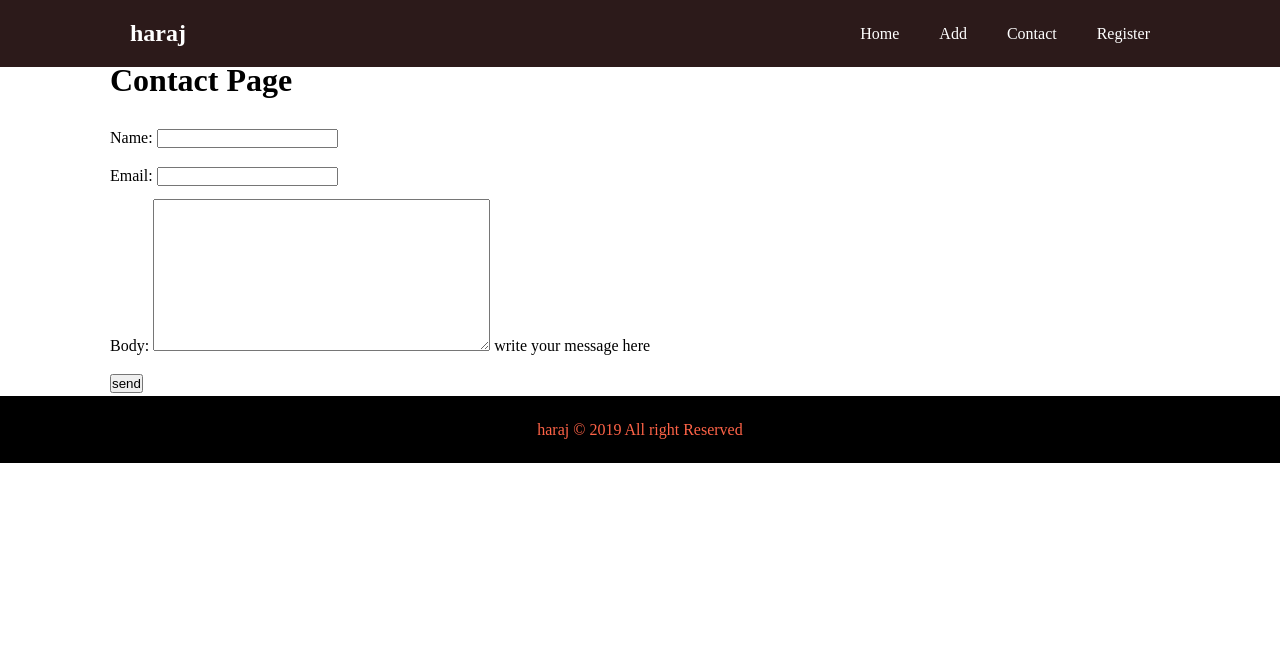
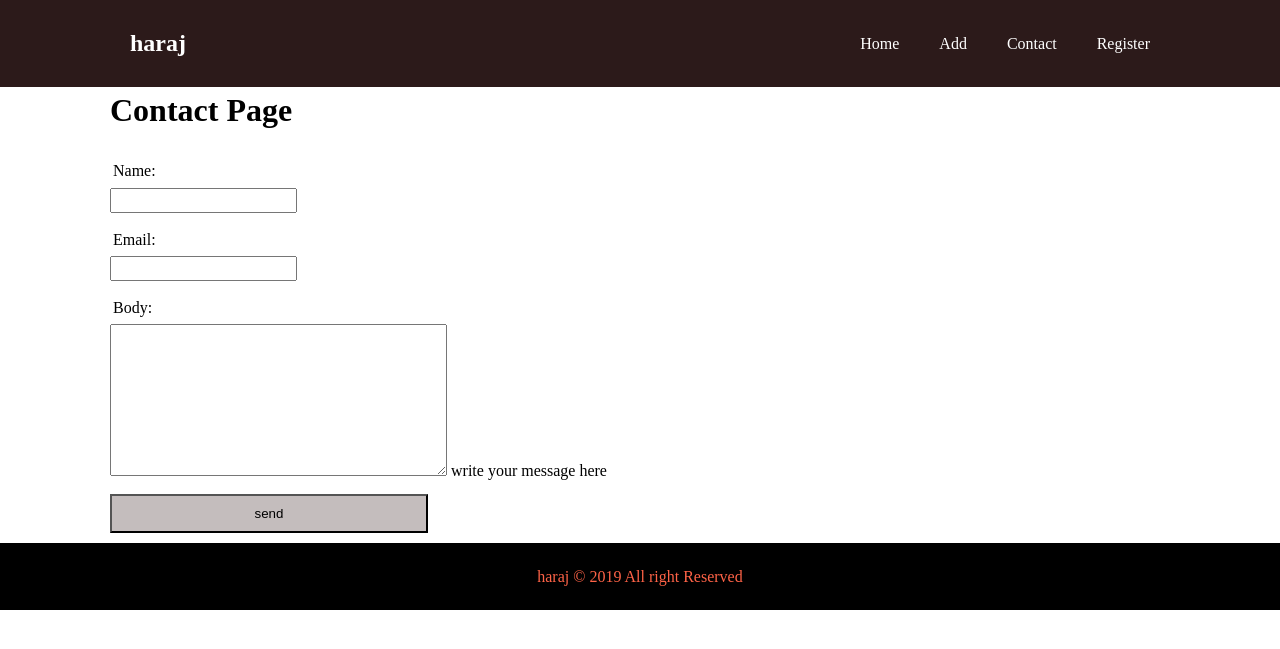
Before and after one commit to YousefKhalid/haraj, a Django app: page /contact/ in a window 1280 px wide. Shown: the top 649 px of the page. Run offline with Django 3.2, Linux system fonts and the light colour scheme.

Commit message:
more styling

```diff
--- a/haraj/urls.py
+++ b/haraj/urls.py
@@ -28,5 +28,6 @@ urlpatterns = [
     path('add/', views.add,name='add'),
     path('detalis/', views.detalis,name='detalis'),
     path('register/',views.register,name='register'),
+    path('login',views.login,name='login'),
 
     ]
--- a/static/style.css
+++ b/static/style.css
@@ -28,7 +28,7 @@ p{
     width: 1100px;
     margin: 0 auto;
     overflow:auto;
-    padding: 0 20px;
+    padding: 10px 20px;
 }
 #navbar{
     background-color:rgb(44, 26, 26);
@@ -83,12 +83,19 @@ p{
 .clr{
     clear: both;
 }
+
 .mid{
     background-color: black;
 }
 
+
 /* add */
-
-#add .container  form{
-    background-color:rgb(249, 249, 250);
+#add .container form{
+    background-color:#f4f4f4f4;
+    margin: 0 auto;
+    padding-left: 20%;
 }
+ label,input {
+     display: block;
+     padding: 3px;
+ }
--- a/template/contact.html
+++ b/template/contact.html
@@ -20,7 +20,7 @@
         <form action="" method="POST">
             {% csrf_token %}
             {{ form.as_p}}
-            <input type="submit" value="send">
+            <input  class='btn' type="submit" value="send">
         </form>
     </div>
     {% endblock %}
--- a/template/register.html
+++ b/template/register.html
@@ -12,6 +12,7 @@
     <form action="" method="POST">
         {% csrf_token %}
         {{userForm.as_p}}
+
         {{profileForm.as_p}}
         <input type="submit" value="Register Now" class="btn">
     </form>
```
Also changed, not shown: db.sqlite3, haraj_app/migrations/0003_profile.py (added).
